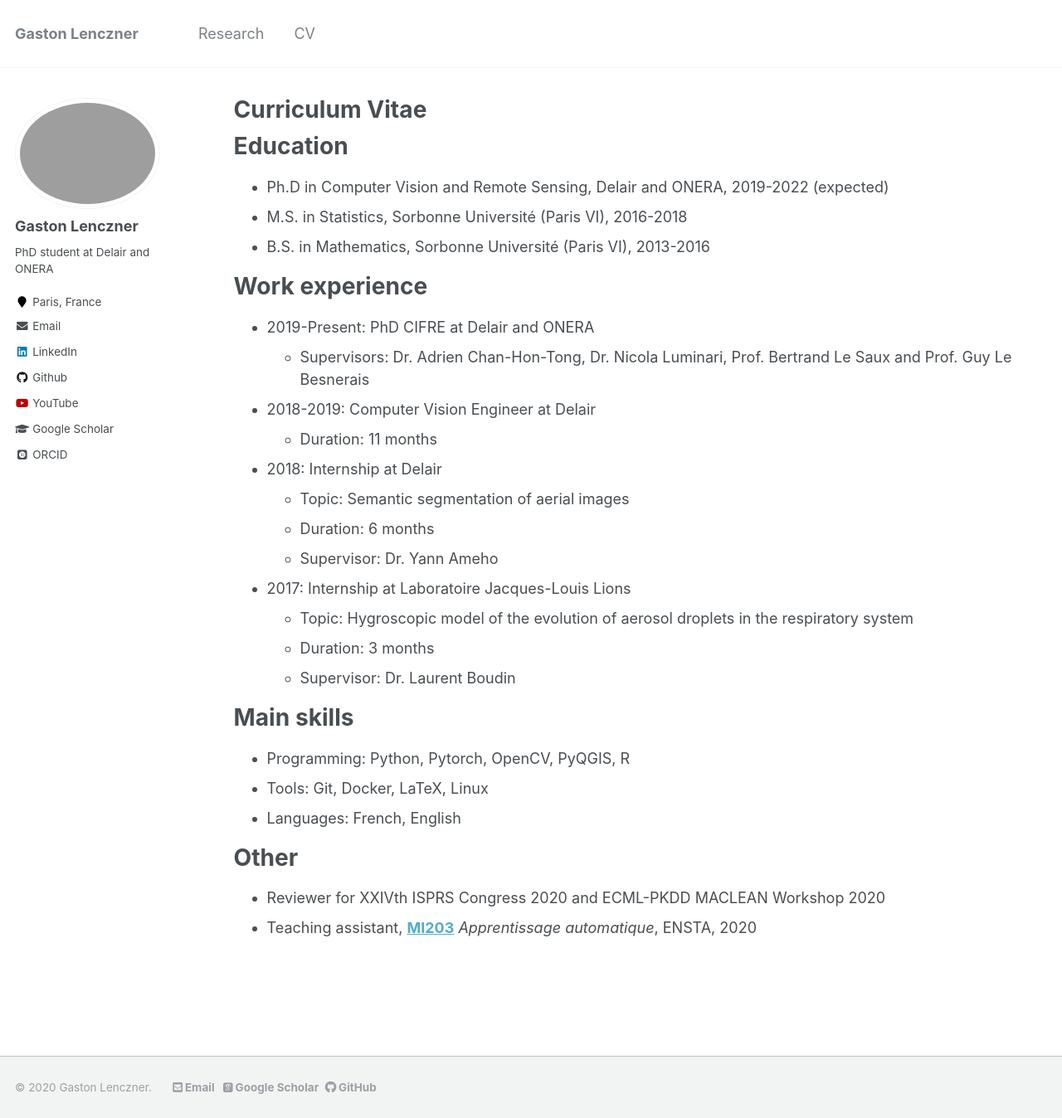
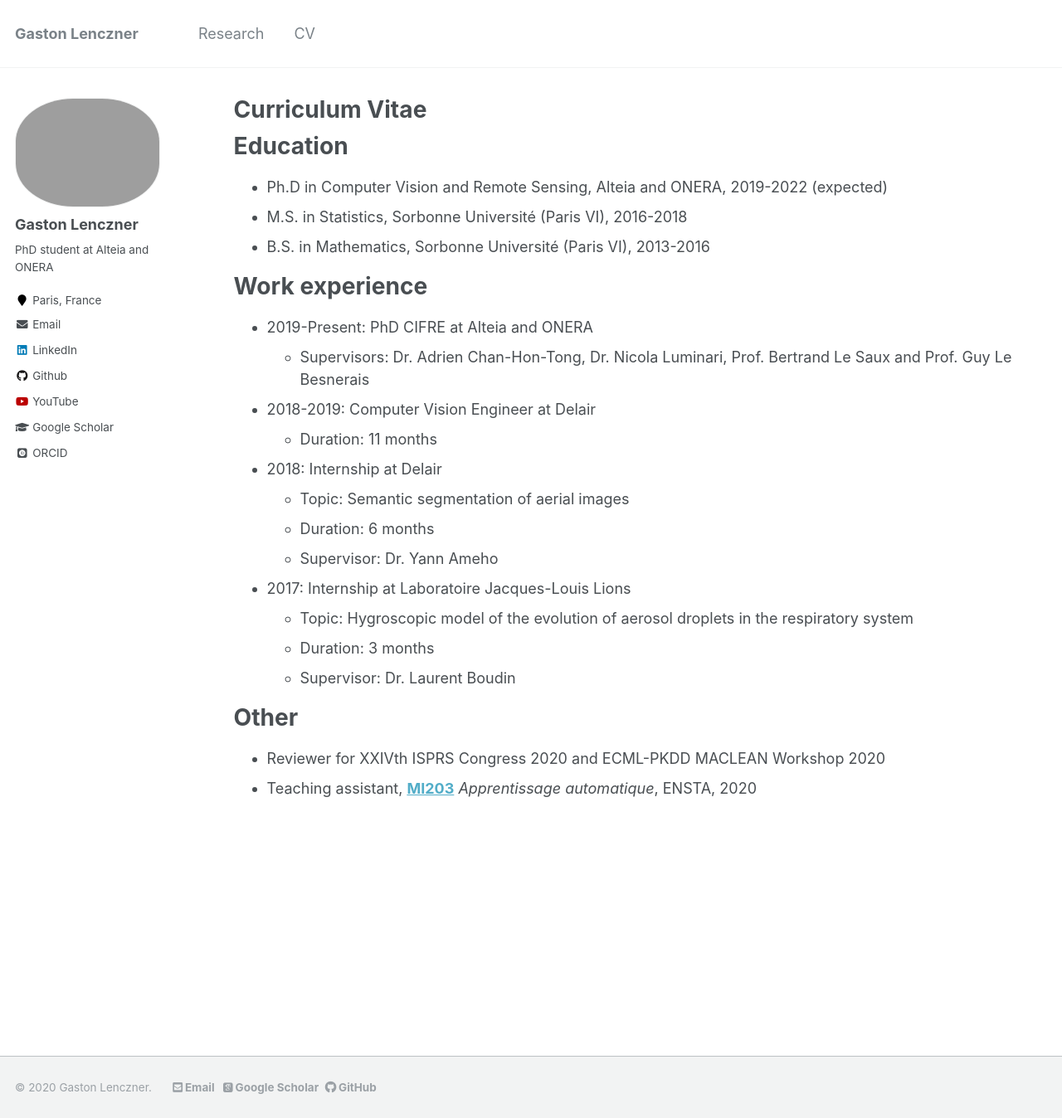
Before and after one commit to gaslen/gaslen.github.io, a Jekyll site: the page built from _pages/cv.md, in a window 1280 px wide and 1348 px high. Shown: the whole window at 83% size. Built offline with Jekyll 4.4.1, drawn with Linux system fonts in a browser that asks for light colours; some web fonts are replaced.

Commit message:
change photo, improve SEO, change delair to alteia and add google tag and remove main skills

```diff
--- a/Gemfile
+++ b/Gemfile
@@ -24,4 +24,5 @@ group :jekyll_plugins do
   gem "jekyll-feed"
   gem 'jekyll-sitemap'
   gem 'hawkins'
+  gem 'jekyll-seo-tag'
 end
--- a/_config.yml
+++ b/_config.yml
@@ -10,7 +10,7 @@ locale                   : "en-US"
 title                    : "Gaston Lenczner"
 title_separator          : "-"
 name                     : &name "Gaston Lenczner"
-description              : &description "PhD student at Delair and ONERA"
+description              : &description "PhD student at Alteia and ONERA"
 url                      :  https://gaslen.github.io #"http://127.0.0.1:4000/" #https://gaslen.github.io  # https://academicpages.github.io # the base hostname & protocol for your site e.g. "https://mmistakes.github.io"
 baseurl                  : "" # the subpath of your site, e.g. "/blog"
 repository               : "gaslen/gaslen.github.io"
@@ -82,12 +82,12 @@ analytics:
 author:
   name             :  "Gaston Lenczner"
   avatar           : "profil.png"
-  bio              : "PhD student at Delair and ONERA"
+  bio              : "PhD student at Alteia and ONERA"
   location         : "Paris, France"
   employer         :
   pubmed           :
   googlescholar    : "citations?user=YNJsSRsAAAAJ&hl=en&oi=ao"
-  email            : "gaston.lenczner@delair.aero"
+  email            : "gaston.lenczner@alteia.com"
   researchgate     :  # example: "https://www.researchgate.net/profile/yourprofile"
   uri              :
   bitbucket        :
@@ -265,6 +265,7 @@ plugins:
   - jekyll-gist
   - jekyll-feed
   - jekyll-redirect-from
+  - jekyll-seo-tag
 # mimic GitHub Pages with --safe
 whitelist:
   - jekyll-paginate
--- a/_layouts/default.html
+++ b/_layouts/default.html
@@ -9,6 +9,7 @@ layout: compress
   <head>
     {% include head.html %}
     {% include head/custom.html %}
+    {% seo %}
   </head>
 
   <body>
--- a/_pages/cv.md
+++ b/_pages/cv.md
@@ -11,14 +11,14 @@ redirect_from:
 
 Education
 ======
-* Ph.D in Computer Vision and Remote Sensing, Delair and ONERA, 2019-2022 (expected)
+* Ph.D in Computer Vision and Remote Sensing, Alteia and ONERA, 2019-2022 (expected)
 * M.S. in Statistics, Sorbonne Université (Paris VI), 2016-2018
 * B.S. in Mathematics, Sorbonne Université (Paris VI), 2013-2016
 
 
 Work experience
 ======
-* 2019-Present: PhD CIFRE at Delair and ONERA
+* 2019-Present: PhD CIFRE at Alteia and ONERA
   * Supervisors: Dr. Adrien Chan-Hon-Tong, Dr. Nicola Luminari, Prof. Bertrand Le Saux and Prof.  Guy Le Besnerais
 
 * 2018-2019: Computer Vision Engineer at Delair
@@ -34,11 +34,11 @@ Work experience
   * Duration: 3 months
   * Supervisor: Dr. Laurent Boudin
 
-Main skills
+<!-- Main skills
 ======
 * Programming: Python, Pytorch, OpenCV, PyQGIS, R
 * Tools: Git, Docker, LaTeX, Linux
-* Languages: French, English
+* Languages: French, English -->
 
 
 Other
--- a/_sass/_sidebar.scss
+++ b/_sass/_sidebar.scss
@@ -84,10 +84,10 @@
 
   img {
     max-width: 175px;
-    border-radius: 50%;
+    border-radius: 40%;
 
     @include breakpoint($large) {
-      padding: 5px;
+      padding: 0px;
       border: 1px solid $border-color;
     }
   }
--- /dev/null
+++ b/google5f4f8245c6807c2d.html
@@ -0,0 +1 @@
+google-site-verification: google5f4f8245c6807c2d.html
```
Also changed, not shown: _pages/about.md (+1 -1 lines), Gemfile.lock, 1 other file.
